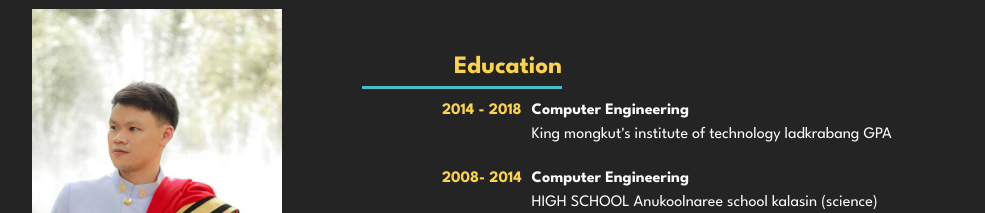
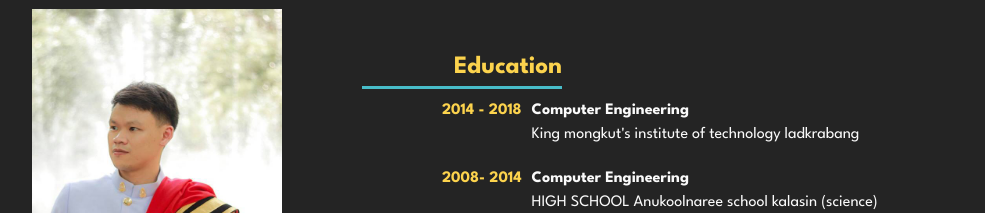
Before and after one commit to eaotnc/vite-portfolio, a React (Vite) app: page / in a window 1280 px wide. Shown: the part 1200-1413 px from the top of the page, without its empty margins (8-993 px from the left). Built offline with nearby package versions, Linux system fonts and the light colour scheme.

Commit message:
feat: delete type and update readme

```diff
--- a/src/components/AboutMe/AboutMe.tsx
+++ b/src/components/AboutMe/AboutMe.tsx
@@ -21,7 +21,7 @@ const AboutMe = React.forwardRef<HTMLDivElement>((_, ref) => {
             <span className="title">2014 - 2018</span>
             <div>
               <div className="font-bold">Computer Engineering</div>
-              <div>King mongkut's institute of technology ladkrabang GPA</div>
+              <div>King mongkut's institute of technology ladkrabang</div>
             </div>
           </div>
           <div className="content flex">
```
Also changed, not shown: 1 other file (tests, documents, lock files or other folders).
